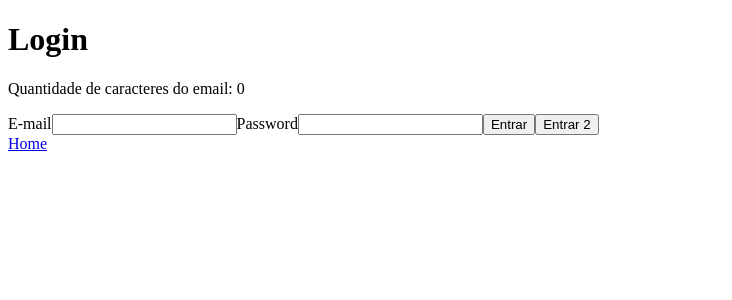
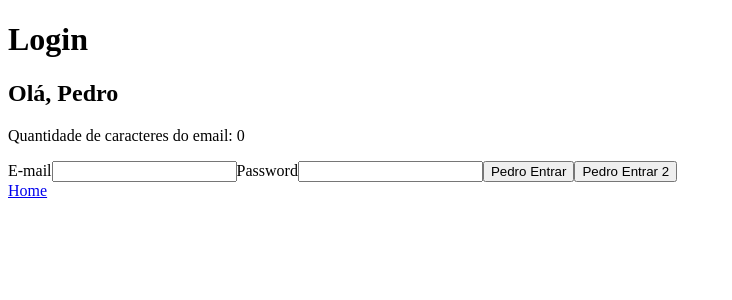
Before and after one commit to lucas-linhares-dev/react-typescript, a React (Create React App) app: page /entrar in a window 1280 px wide. Shown: the top 300 px of the page, without its empty margins (0-732 px from the left). Built offline with nearby package versions, Linux system fonts and the light colour scheme.

Commit message:
Trabalhando com contextos e useContext()

```diff
--- a/src/app/App.tsx
+++ b/src/app/App.tsx
@@ -1,10 +1,13 @@
 import { RoutesApp } from "./routes";
+import { UsuarioLogadoProvider } from "./shared/contexts";
 
 
 export const App = () => {
   return (
     <div className="App">
-      <RoutesApp />
+      <UsuarioLogadoProvider>
+        <RoutesApp />
+      </UsuarioLogadoProvider>
     </div>
   );
 }
--- a/src/app/pages/dashboard/Dashboard.tsx
+++ b/src/app/pages/dashboard/Dashboard.tsx
@@ -1,14 +1,18 @@
-import { useRef } from 'react';
+import { useRef, useContext } from 'react';
 import { Link } from 'react-router-dom';
+import { UsuarioLogadoContext } from '../../shared/contexts';
 
 
 export const Dashboard = () => {
+
+    const { nomeUsuario } = useContext(UsuarioLogadoContext)
 
     const counterRef = useRef(0)
 
     return(
         <div>
             <h1>Dashboard</h1>
+            <h2>Olá, {nomeUsuario}</h2>
             <p>Contador: {counterRef.current}</p>
             <button onClick={(e) => counterRef.current++}>Somar</button>
             <button onClick={() => console.log(counterRef.current)}>Mostrar</button>
--- a/src/app/pages/login/Login.tsx
+++ b/src/app/pages/login/Login.tsx
@@ -1,14 +1,16 @@
-import { useCallback, useEffect, useMemo, useRef, useState } from 'react';
+import { useCallback, useContext, useEffect, useMemo, useRef, useState } from 'react';
 import { Link } from 'react-router-dom';
+import { UsuarioLogadoContext } from '../../shared/contexts';
 import { ButtonLogin } from './components/ButtonLogin';
 import { InputLogin } from './components/InputLogin';
 
 
 export const Login = () => {
 
+    const { nomeUsuario } = useContext(UsuarioLogadoContext)
+
+
     const inputPasswordRef = useRef<HTMLInputElement>(null);
-    const inputEmailRef = useRef<HTMLInputElement>(null);
-    const inputSubmitRef = useRef<HTMLButtonElement>(null);
 
     const [email, setEmail] = useState('');
     const [password, setPassword] = useState('');
@@ -51,6 +53,7 @@ export const Login = () => {
     return(
         <div>
             <h1>Login</h1>
+            <h2>Olá, {nomeUsuario} </h2>
             <p>Quantidade de caracteres do email: {emailLength}</p>
             <form>
                 <InputLogin
--- a/src/app/pages/login/components/ButtonLogin.tsx
+++ b/src/app/pages/login/components/ButtonLogin.tsx
@@ -1,3 +1,5 @@
+import { UsuarioLogadoContext } from "../../../shared/contexts";
+import { useContext } from 'react'
 
 interface IButtonLoginProps {
     type?: 'button' | 'submit' | 'reset';
@@ -7,9 +9,13 @@ interface IButtonLoginProps {
 
 
 export const ButtonLogin: React.FC<IButtonLoginProps> = ({type, onClick, children}) => {
+
+    const { nomeUsuario } = useContext(UsuarioLogadoContext)
+
+
     return(
         <button type={type} onClick={onClick}>
-            {children}
+            { nomeUsuario } {children}
         </button>
     )
 }
--- a/src/app/shared/contexts/UsuarioLogado.tsx
+++ b/src/app/shared/contexts/UsuarioLogado.tsx
@@ -5,7 +5,7 @@ interface IUsuarioLogadoContextData {
     nomeUsuario: string;
 }
 
-const UsuarioLogadoContext = createContext<IUsuarioLogadoContextData>({} as IUsuarioLogadoContextData)
+export const UsuarioLogadoContext = createContext<IUsuarioLogadoContextData>({} as IUsuarioLogadoContextData)
 
 
 interface IUsuarioLogadoProviderProps {
@@ -14,7 +14,7 @@ interface IUsuarioLogadoProviderProps {
 
 export const UsuarioLogadoProvider: React.FC<IUsuarioLogadoProviderProps> = ({children}) => {
     return(
-        <UsuarioLogadoContext.Provider value={{nomeUsuario: 'Lucas'}}>
+        <UsuarioLogadoContext.Provider value={{nomeUsuario: 'Pedro'}}>
             {children}
         </UsuarioLogadoContext.Provider>
     )
--- a/src/app/shared/contexts/index.ts
+++ b/src/app/shared/contexts/index.ts
@@ -1 +1 @@
-export { };
+export * from './UsuarioLogado';
```
